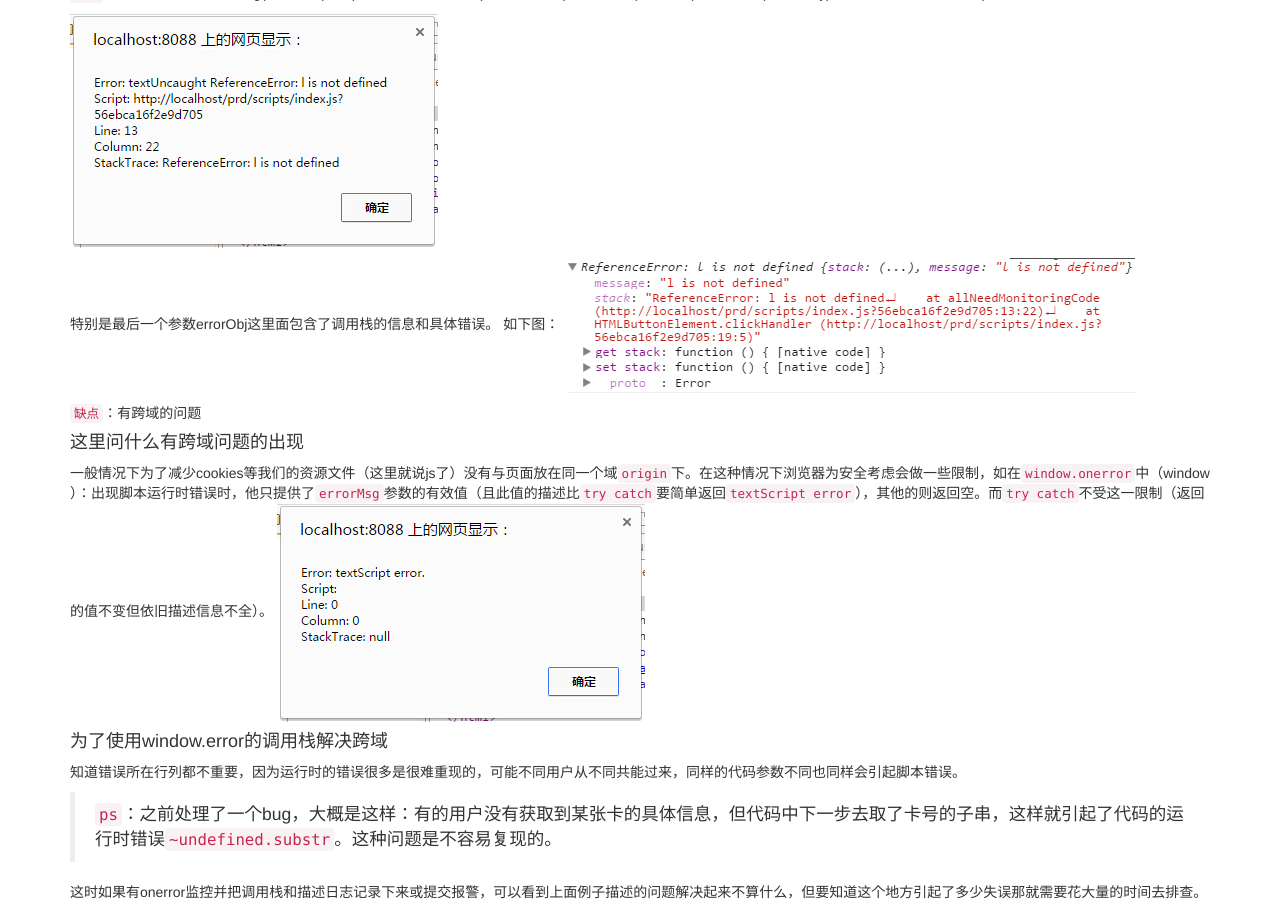
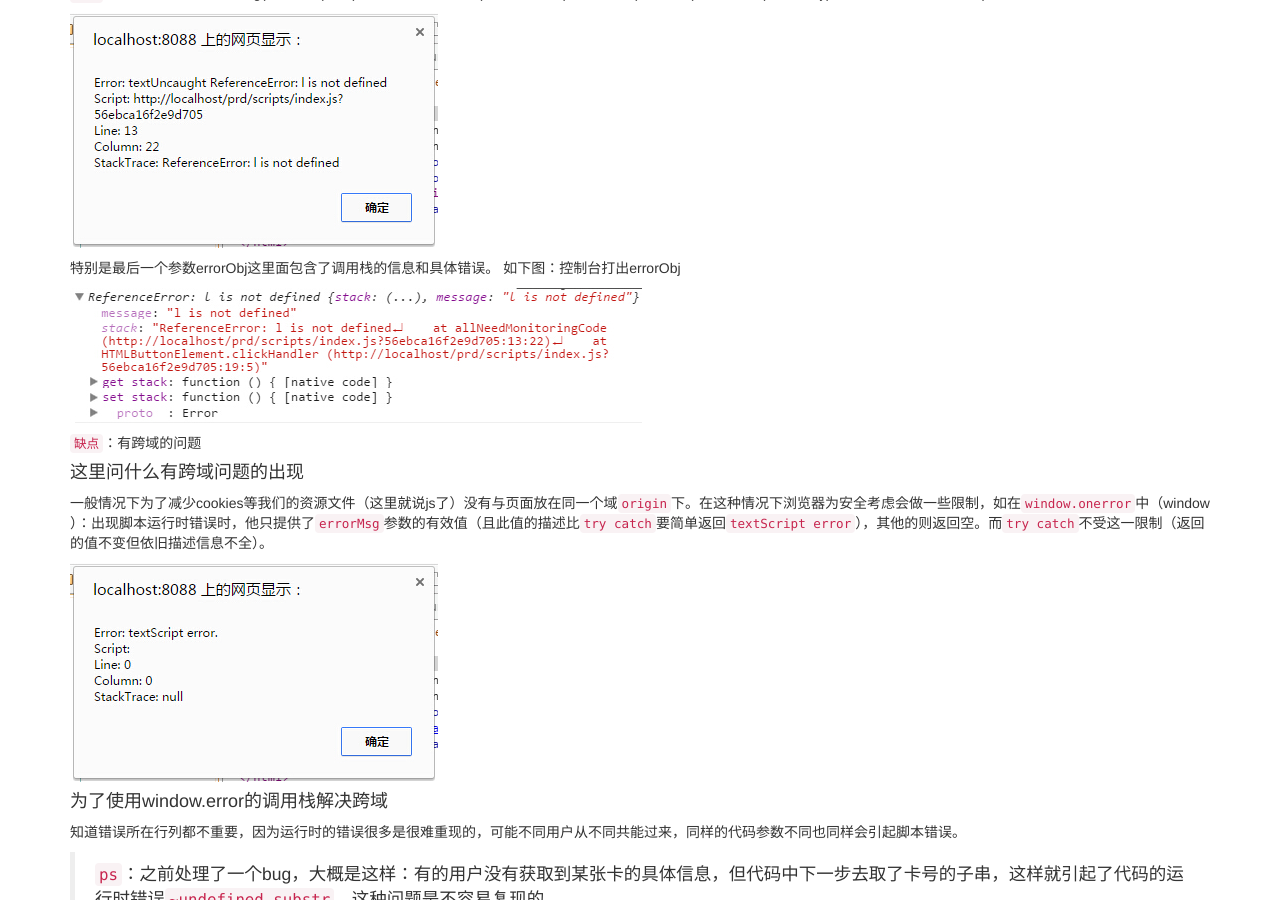
Before and after one commit to shalles/blog, a Jekyll site: the page built from _posts/notepad/2015-04-23-onerror来实现前端运行是脚本监控.md, in a window 1280 px wide and 900 px high, scrolled down 958 px. Built offline with Jekyll 4.4.1, drawn with Linux system fonts in a browser that asks for light colours; nearby versions of some CDN libraries; library files that are not in the unit come from our copies; comment, search, counter and statistics services are not loaded.

Commit message:
fix format

```diff
--- a/_posts/notepad/2015-04-23-onerror来实现前端运行是脚本监控.md
+++ b/_posts/notepad/2015-04-23-onerror来实现前端运行是脚本监控.md
@@ -43,13 +43,15 @@ window.onerror = function (errorMsg, url, lineNumber, column, errorObj) {
 ![控制台打出errorObj]({{ BASE_PATH }}/assets/images/20150423213143.jpg)
 
 特别是最后一个参数errorObj这里面包含了调用栈的信息和具体错误。
-如下图：
+如下图：控制台打出errorObj
+
 ![控制台打出errorObj]({{ BASE_PATH }}/assets/images/20150423213229.jpg)
 
 `缺点`：有跨域的问题
 
 ####这里问什么有跨域问题的出现
 一般情况下为了减少cookies等我们的资源文件（这里就说js了）没有与页面放在同一个域`origin`下。在这种情况下浏览器为安全考虑会做一些限制，如在`window.onerror`中（window ）：出现脚本运行时错误时，他只提供了`errorMsg`参数的有效值（且此值的描述比`try catch`要简单返回`textScript error`），其他的则返回空。而`try catch`不受这一限制（返回的值不变但依旧描述信息不全）。
+
 ![控制台打出errorObj]({{ BASE_PATH }}/assets/images/20150423213540.jpg)
 
 ####为了使用window.error的调用栈解决跨域
```
